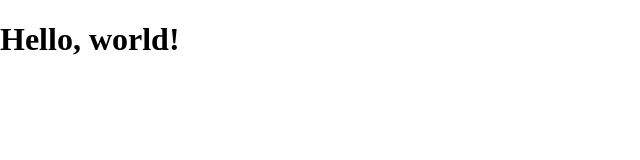
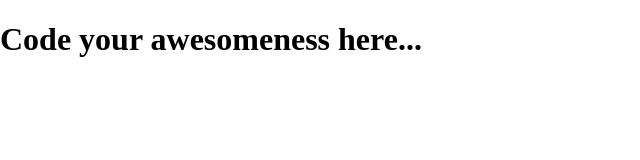
Before and after one commit to TomasTM/sass, a website: page docs/index.html in a window 1280 px wide. Shown: the whole page, without its empty margins (0-640 px from the left). Drawn offline with Linux system fonts and the light colour scheme.

Commit message:
Updated project

```diff
--- a/docs/index.html
+++ b/docs/index.html
@@ -4,7 +4,7 @@
     <!-- meta -->
     <meta charset="utf-8">
     <meta name="viewport" content="user-scalable=no, width=device-width, initial-scale=1, maximum-scale=1">
-    <title>Gig Sass</title>
+    <title>gig-sass</title>
     <meta name="author" content="Altar.io">
     <link rel="icon" href="assets/images/shared/favicon.ico" type="image/x-icon" />
 
@@ -13,7 +13,7 @@
     <link rel="stylesheet" type="text/css" href="assets/css/styles.css">
   </head>
   <body>
-    <h1>Hello, world!</h1>
+    <h1>Code your awesomeness here...</h1>
 
     <!-- javaScript -->
     <script type="text/javascript" src="assets/js/main.js"></script>
```
Also changed, not shown: src/phone.jpg, 2 other files.
